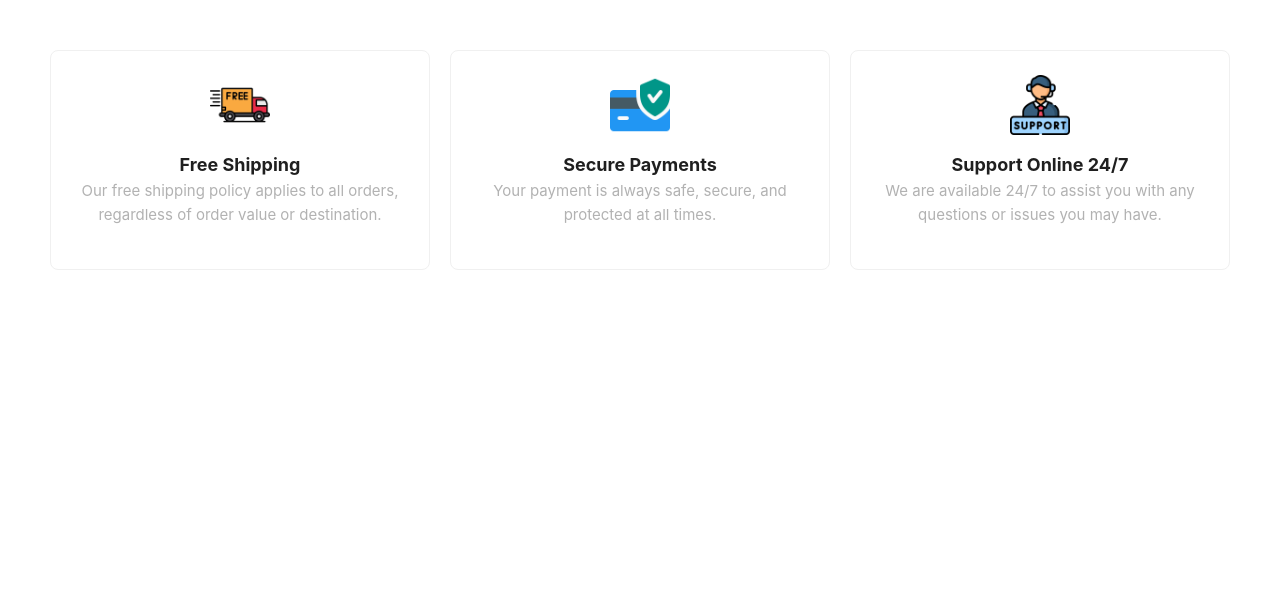
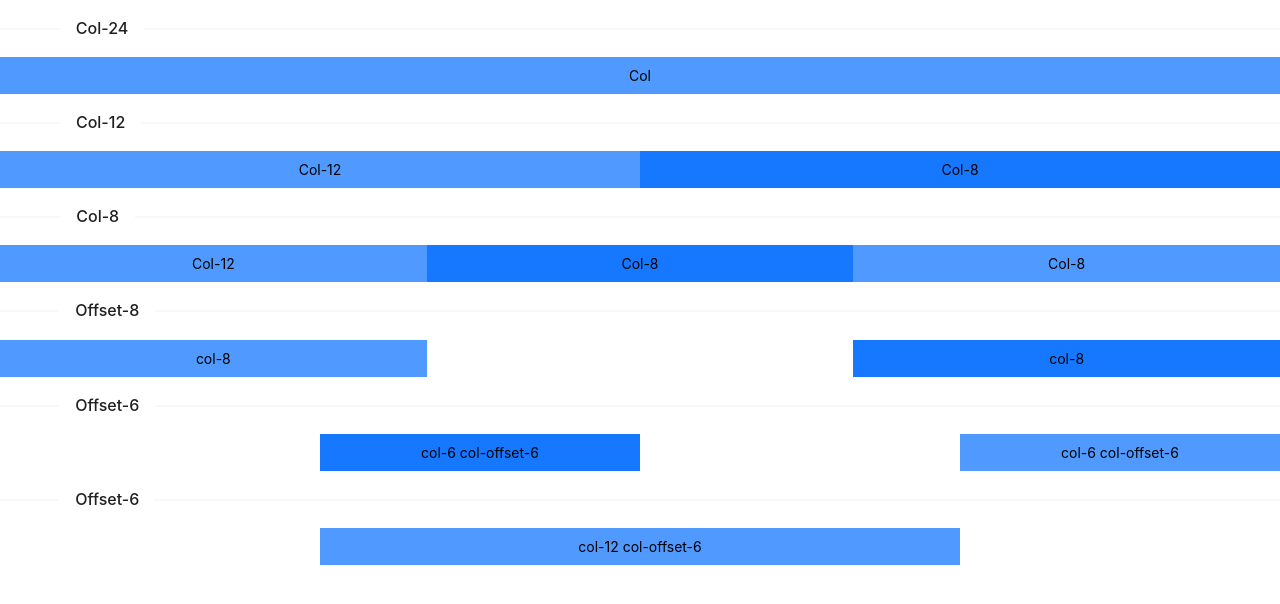
Before and after one commit to Emam-Bokhari/Ant-Design, a React (Vite) app: page / in a window 1280 px wide. Shown: the top 604 px of the page. Built offline with nearby package versions, Linux system fonts and the light colour scheme.

Commit message:
feat: implement grid and practice

```diff
--- a/src/App.jsx
+++ b/src/App.jsx
@@ -1,10 +1,10 @@
 import { Fragment } from "react";
-import CardComponent from "./components/Final/CardComponent";
+import GridComponent from "./components/Final/GridComponent";
 
 export default function App() {
   return (
     <Fragment>
-      <CardComponent />
+      <GridComponent />
     </Fragment>
   );
 }
--- /dev/null
+++ b/src/components/Final/GridComponent.jsx
@@ -0,0 +1,147 @@
+import { Col, Divider, Row, Space } from "antd";
+import { Fragment } from "react";
+
+export default function GridComponent() {
+  return (
+    <Fragment>
+      <Divider orientation="left">Col-24</Divider>
+      <Row>
+        <Col
+          span={24}
+          style={{
+            backgroundColor: "#5099ff",
+            padding: 8,
+            textAlign: "center",
+          }}
+        >
+          Col
+        </Col>
+      </Row>
+
+      <Divider orientation="left">Col-12</Divider>
+      <Row>
+        <Col
+          span={12}
+          style={{
+            backgroundColor: "#5099ff",
+            padding: 8,
+            textAlign: "center",
+          }}
+        >
+          Col-12
+        </Col>
+
+        <Col
+          span={12}
+          style={{
+            backgroundColor: "#1677ff",
+            padding: 8,
+            textAlign: "center",
+          }}
+        >
+          Col-8
+        </Col>
+      </Row>
+
+      <Divider orientation="left">Col-8</Divider>
+      <Row>
+        <Col
+          span={8}
+          style={{
+            backgroundColor: "#5099ff",
+            padding: 8,
+            textAlign: "center",
+          }}
+        >
+          Col-12
+        </Col>
+        <Col
+          span={8}
+          style={{
+            backgroundColor: "#1677ff",
+            padding: 8,
+            textAlign: "center",
+          }}
+        >
+          Col-8
+        </Col>
+        <Col
+          span={8}
+          style={{
+            backgroundColor: "#5099ff",
+            padding: 8,
+            textAlign: "center",
+          }}
+        >
+          Col-8
+        </Col>
+      </Row>
+
+      <Divider orientation="left">Offset-8</Divider>
+
+      <Row>
+        <Col
+          span={8}
+          //   offset={8}
+          style={{
+            backgroundColor: "#5099ff",
+            padding: 8,
+            textAlign: "center",
+          }}
+        >
+          col-8
+        </Col>
+        <Col
+          span={8}
+          offset={8}
+          style={{
+            backgroundColor: "#1677ff",
+            padding: 8,
+            textAlign: "center",
+          }}
+        >
+          col-8
+        </Col>
+      </Row>
+      <Divider orientation="left">Offset-6</Divider>
+      <Row>
+        <Col
+          span={6}
+          offset={6}
+          style={{
+            backgroundColor: "#1677ff",
+            padding: 8,
+            textAlign: "center",
+          }}
+        >
+          col-6 col-offset-6
+        </Col>
+        <Col
+          span={6}
+          offset={6}
+          style={{
+            backgroundColor: "#5099ff",
+            padding: 8,
+            textAlign: "center",
+          }}
+        >
+          col-6 col-offset-6
+        </Col>
+      </Row>
+      <Divider orientation="left">Offset-6</Divider>
+      <Row>
+        <Col
+          span={12}
+          offset={6}
+          style={{
+            backgroundColor: "#5099ff",
+            padding: 8,
+            textAlign: "center",
+          }}
+        >
+          col-12 col-offset-6
+        </Col>
+      </Row>
+    </Fragment>
+  );
+}
```
